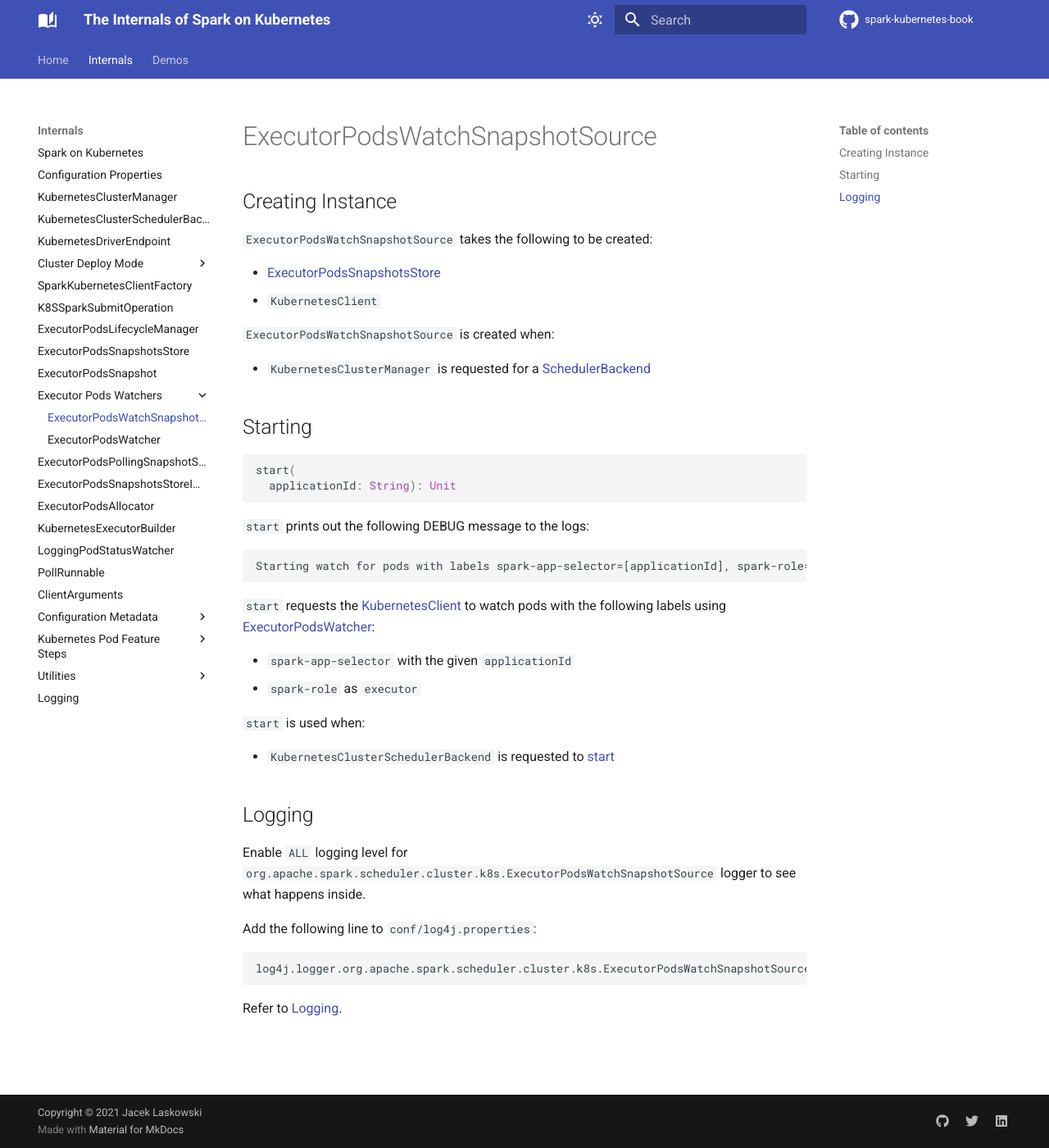
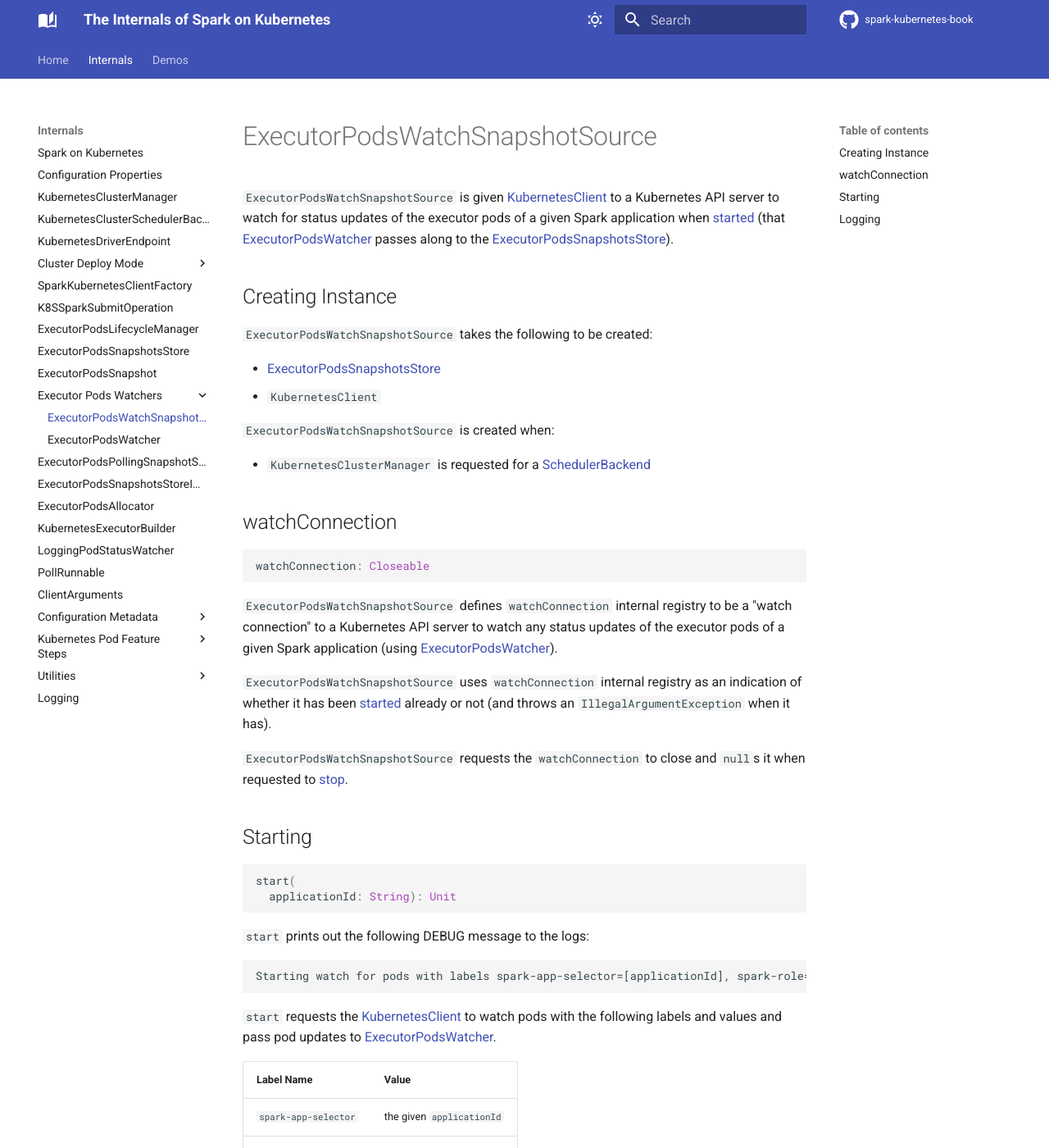
Before and after one commit to jaceklaskowski/spark-kubernetes-book, an MkDocs documentation site: the page built from docs/ExecutorPodsWatchSnapshotSource.md, in a window 1280 px wide and 1400 px high. Shown: the whole window at 82% size. Built offline with MkDocs 1.6.1 and Material for MkDocs 9.7.7, drawn with Linux system fonts in a browser that asks for light colours; comment, search, counter and statistics services are not loaded.

Commit message:
ExecutorPodsWatchSnapshotSource and ExecutorPodsSnapshotsStore

````diff
--- a/docs/ExecutorPodsWatchSnapshotSource.md
+++ b/docs/ExecutorPodsWatchSnapshotSource.md
@@ -1,4 +1,6 @@
 # ExecutorPodsWatchSnapshotSource
+
+`ExecutorPodsWatchSnapshotSource` is given [KubernetesClient](#kubernetesClient) to a Kubernetes API server to watch for status updates of the executor pods of a given Spark application when [started](#start) (that [ExecutorPodsWatcher](ExecutorPodsWatcher.md) passes along to the [ExecutorPodsSnapshotsStore](ExecutorPodsSnapshotsStore.md#updatePod)).
 
 ## Creating Instance
 
@@ -10,6 +12,18 @@
 `ExecutorPodsWatchSnapshotSource` is created when:
 
 * `KubernetesClusterManager` is requested for a [SchedulerBackend](KubernetesClusterManager.md#createSchedulerBackend)
+
+## <span id="watchConnection"> watchConnection
+
+```scala
+watchConnection: Closeable
+```
+
+`ExecutorPodsWatchSnapshotSource` defines `watchConnection` internal registry to be a "watch connection" to a Kubernetes API server to watch any status updates of the executor pods of a given Spark application (using [ExecutorPodsWatcher](ExecutorPodsWatcher.md)).
+
+`ExecutorPodsWatchSnapshotSource` uses `watchConnection` internal registry as an indication of whether it has been [started](#start) already or not (and throws an `IllegalArgumentException` when it has).
+
+`ExecutorPodsWatchSnapshotSource` requests the `watchConnection` to close and `null`s it when requested to [stop](#stop).
 
 ## <span id="start"> Starting
 
@@ -24,10 +38,12 @@ start(
 Starting watch for pods with labels spark-app-selector=[applicationId], spark-role=executor.
 ```
 
-`start` requests the [KubernetesClient](#kubernetesClient) to watch pods with the following labels using [ExecutorPodsWatcher](ExecutorPodsWatcher.md):
+`start` requests the [KubernetesClient](#kubernetesClient) to watch pods with the following labels and values and pass pod updates to [ExecutorPodsWatcher](ExecutorPodsWatcher.md).
 
-* `spark-app-selector` with the given `applicationId`
-* `spark-role` as `executor`
+Label Name | Value
+-----------|----------
+ `spark-app-selector` | the given `applicationId`
+`spark-role` | `executor`
 
 `start` is used when:
 
````
Also changed, not shown: docs/ExecutorPodsSnapshotsStore.md (+1 -1 lines), docs/ExecutorPodsWatcher.md (+2 -0 lines).
